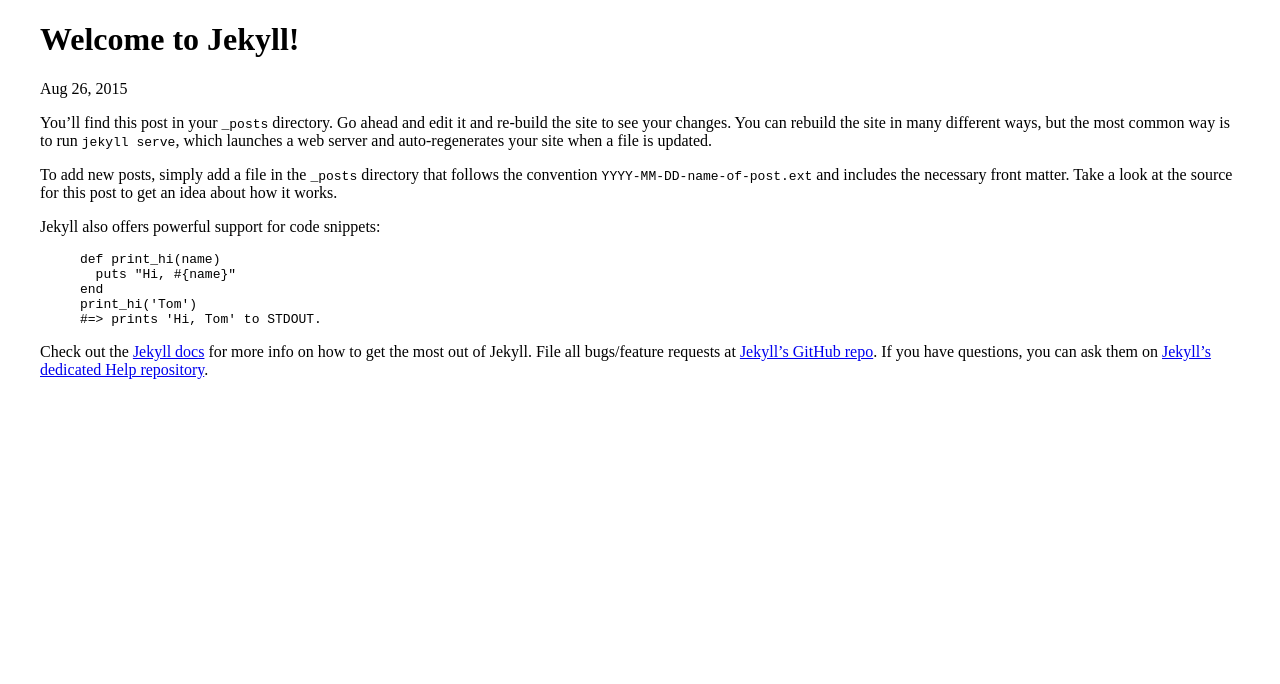
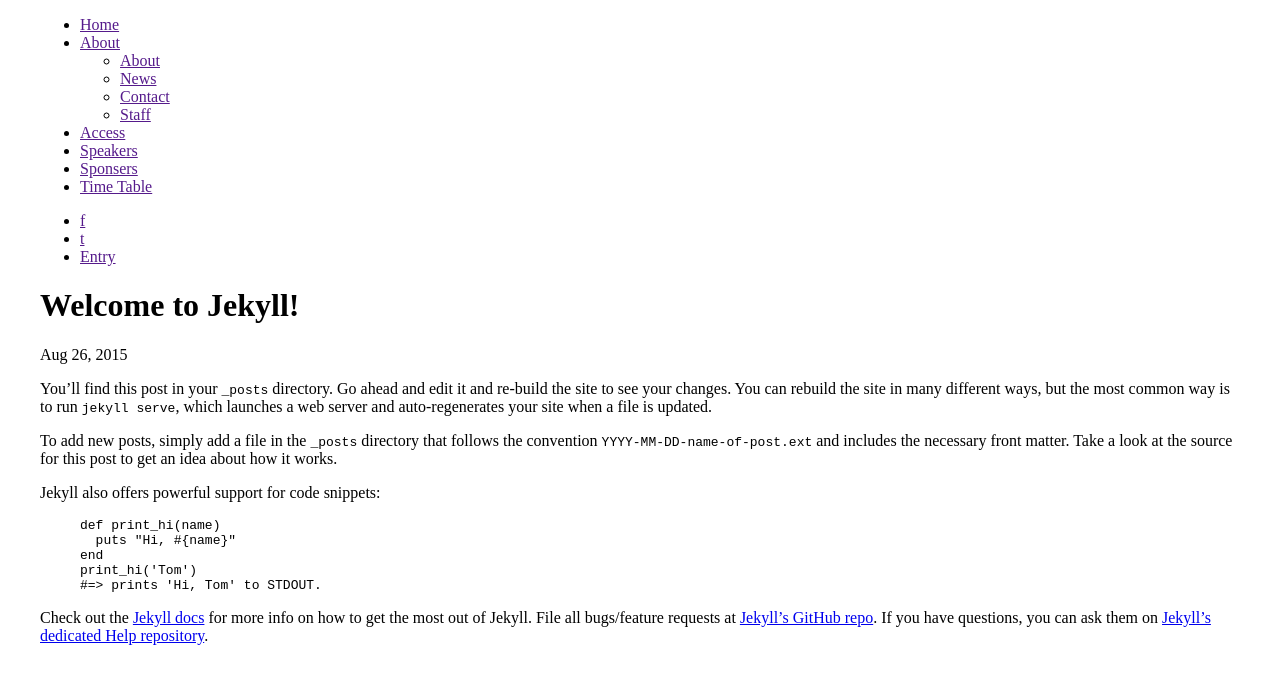
Before and after one commit to dojocon-japan/dojocon2016.coderdojo.jp, a Jekyll site: the page built from _posts/2015-05-23-welcome-to-jekyll.markdown, in a window 1280 px wide. Shown: the top 684 px of the page. Built offline with Jekyll 4.4.1, drawn with Linux system fonts in a browser that asks for light colours.

Commit message:
Add the header

```diff
--- a/_includes/header.html
+++ b/_includes/header.html
@@ -14,3 +14,28 @@
 <body>
 
 <div class="container">
+
+<header class="header">
+	<nav class="header-nav">
+		<ul>
+			<li><a href="">Home</a></li>
+			<li><a href="">About</a>
+				<ul>
+					<li><a href="">About</a></li>
+					<li><a href="">News</a></li>
+					<li><a href="">Contact</a></li>
+					<li><a href="">Staff</a></li>
+				</ul>
+			</li>
+			<li><a href="">Access</a></li>
+			<li><a href="">Speakers</a></li>
+			<li><a href="">Sponsers</a></li>
+			<li><a href="">Time Table</a></li>
+		</ul>
+	</nav>
+	<ul class="action">
+		<li><a href="">f</a></li>
+		<li><a href="">t</a></li>
+		<li class="entry"><a href="">Entry</a></li>
+	</ul>
+</header>
```
